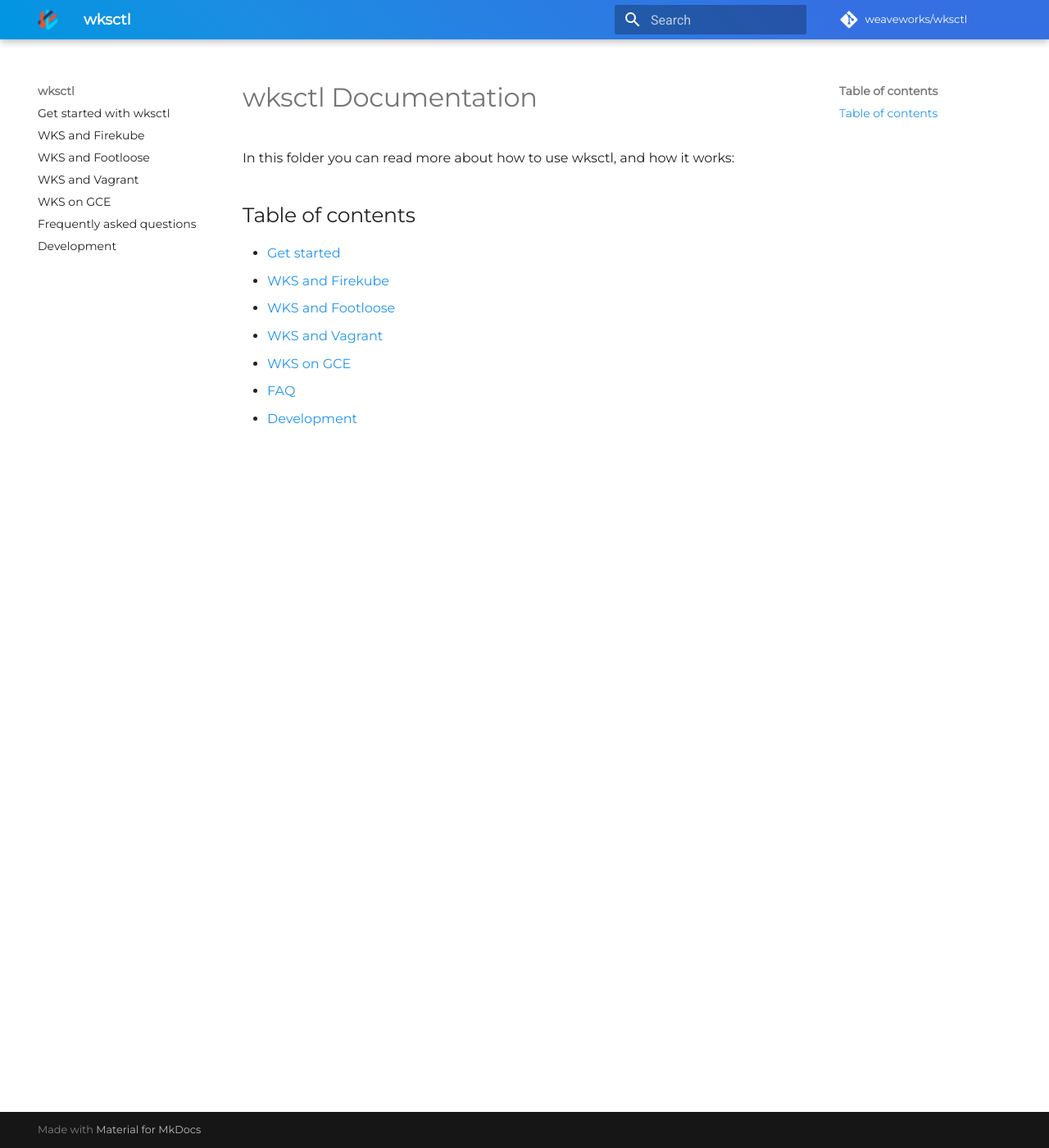
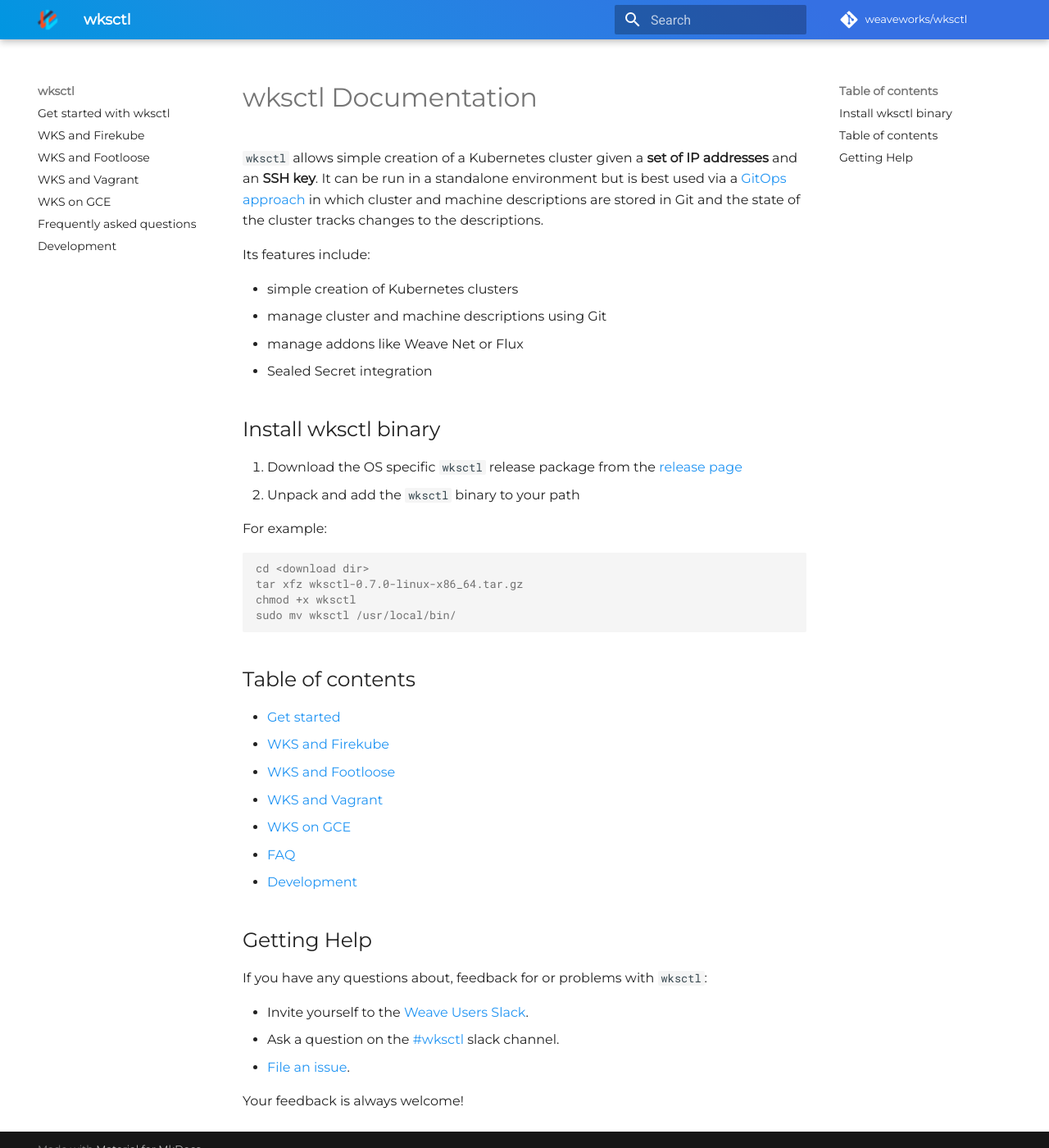
Before and after one commit to weaveworks/wksctl, an MkDocs documentation site: the page built from docs/index.md, in a window 1280 px wide and 1400 px high. Shown: the whole window at 82% size. Built offline with MkDocs 1.6.1 and Material for MkDocs 9.7.7, drawn with Linux system fonts in a browser that asks for light colours; comment, search, counter and statistics services are not loaded.

Commit message:
make docs landing page more useful

````diff
--- a/docs/index.md
+++ b/docs/index.md
@@ -1,6 +1,27 @@
 # wksctl Documentation
 
-In this folder you can read more about how to use wksctl, and how it works:
+`wksctl` allows simple creation of a Kubernetes cluster given a **set of IP addresses** and an **SSH key**. It can be run in a standalone environment but is best used via a [GitOps approach](https://www.weave.works/technologies/gitops/) in which cluster and machine descriptions are stored in Git and the state of the cluster tracks changes to the descriptions.
+
+Its features include:
+
+- simple creation of Kubernetes clusters
+- manage cluster and machine descriptions using Git
+- manage addons like Weave Net or Flux
+- Sealed Secret integration
+
+## Install wksctl binary
+
+1. Download the OS specific `wksctl` release package from the [release page](https://github.com/weaveworks/wksctl/releases)
+1. Unpack and add the `wksctl` binary to your path
+
+   For example:
+
+   ```console
+   cd <download dir>
+   tar xfz wksctl-0.7.0-linux-x86_64.tar.gz
+   chmod +x wksctl
+   sudo mv wksctl /usr/local/bin/
+   ```
 
 ## Table of contents
 
@@ -11,3 +32,14 @@ In this folder you can read more about how to use wksctl, and how it works:
 - [WKS on GCE](wks-on-gce.md)
 - [FAQ](faq.md)
 - [Development](development.md)
+
+
+## Getting Help
+
+If you have any questions about, feedback for or problems with `wksctl`:
+
+- Invite yourself to the <a href="https://slack.weave.works/" target="_blank">Weave Users Slack</a>.
+- Ask a question on the [#wksctl](https://weave-community.slack.com/messages/wksctl/) slack channel.
+- [File an issue](https://github.com/weaveworks/wksctl/issues/new).
+
+Your feedback is always welcome!
````
